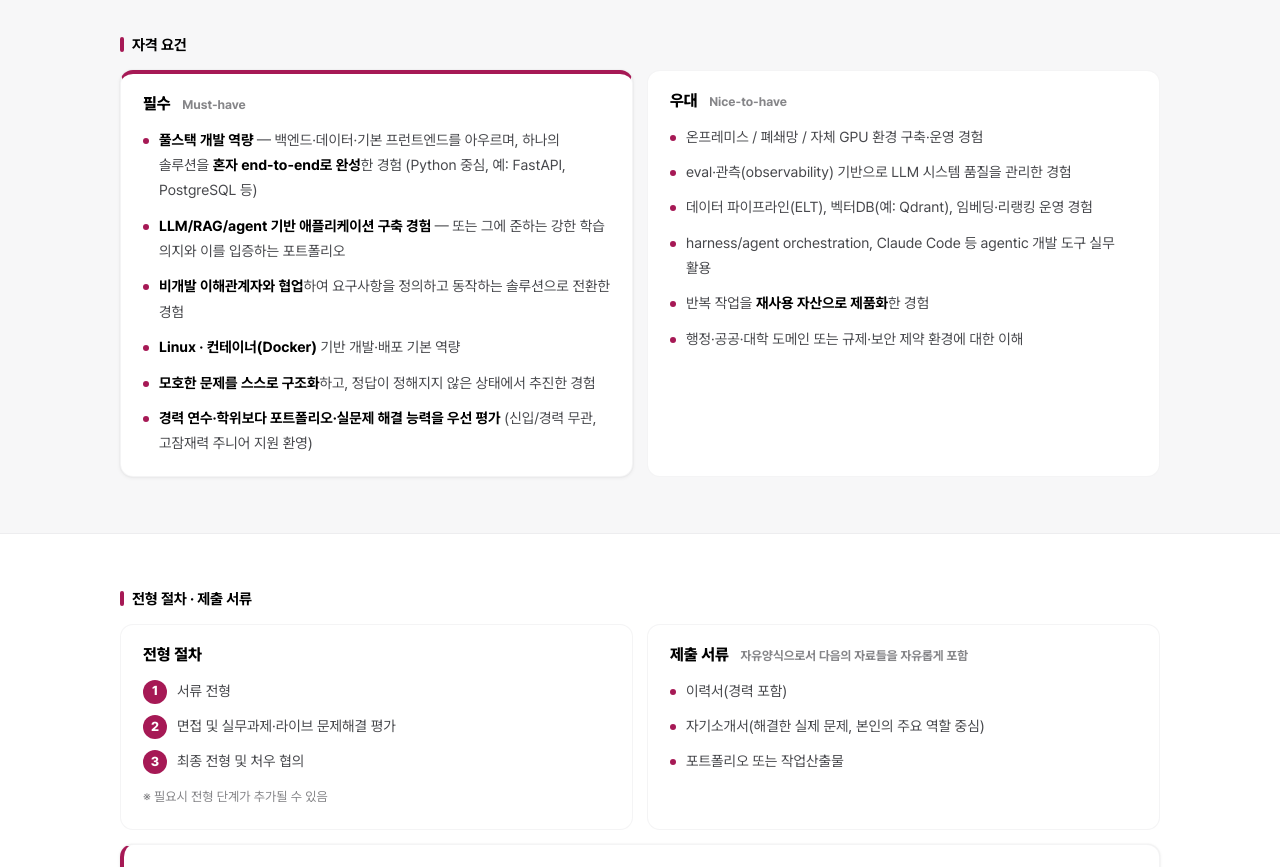
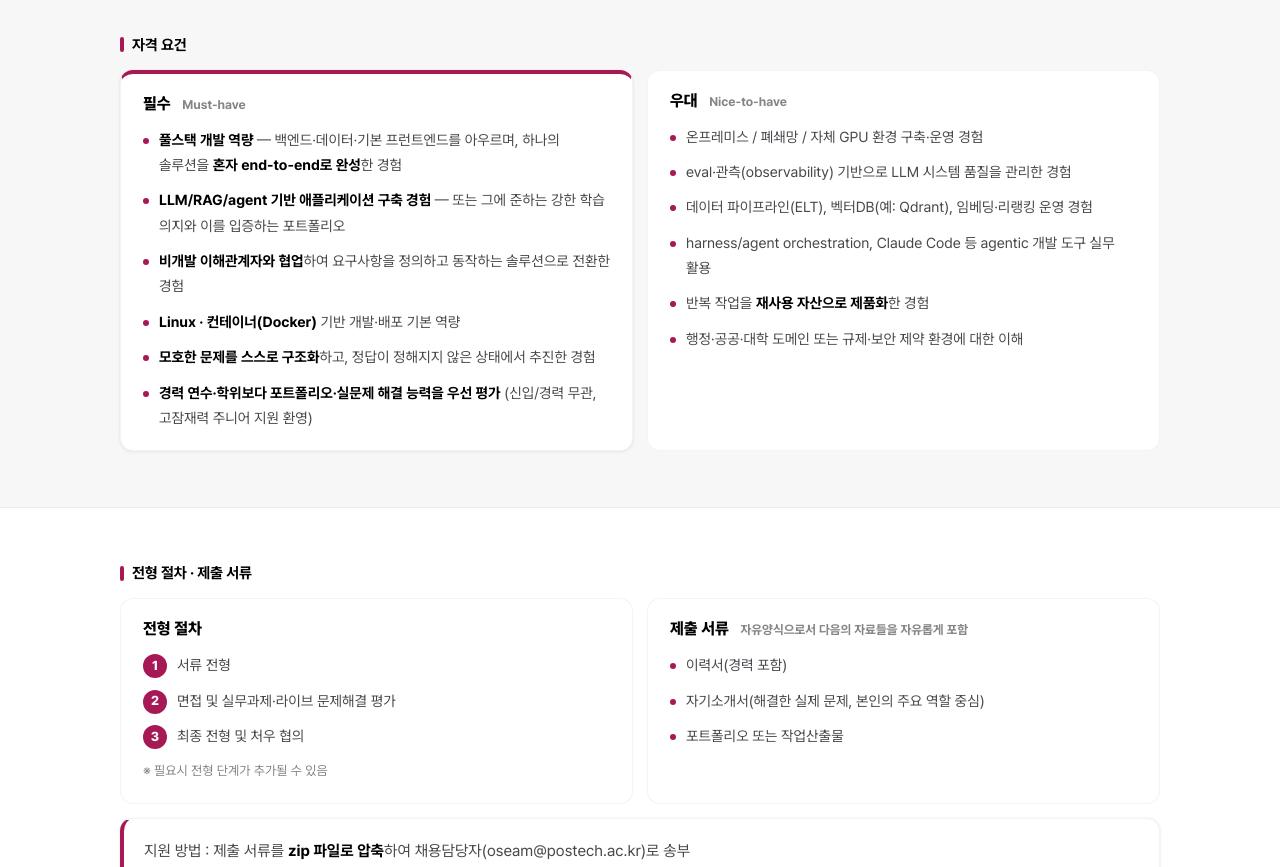
Before and after one commit to postechair/postechair.github.io, a Next.js app: page /recruit/ax-engineer in a window 1280 px wide. Shown: the part 1960-2827 px from the top of the page. Built offline with nearby package versions, Linux system fonts and the light colour scheme.

Commit message:
Drop tech stack examples from fullstack requirement
Co-Authored-By: Claude Fable 5 <noreply@anthropic.com>

```diff
--- a/app/recruit/ax-engineer/page.tsx
+++ b/app/recruit/ax-engineer/page.tsx
@@ -29,7 +29,7 @@ const DUTIES = [
 ] as const;
 
 const MUST = [
-  <><b>풀스택 개발 역량</b> — 백엔드·데이터·기본 프런트엔드를 아우르며, 하나의 솔루션을 <b>혼자 end-to-end로 완성</b>한 경험 (Python 중심, 예: FastAPI, PostgreSQL 등)</>,
+  <><b>풀스택 개발 역량</b> — 백엔드·데이터·기본 프런트엔드를 아우르며, 하나의 솔루션을 <b>혼자 end-to-end로 완성</b>한 경험</>,
   <><b>LLM/RAG/agent 기반 애플리케이션 구축 경험</b> — 또는 그에 준하는 강한 학습 의지와 이를 입증하는 포트폴리오</>,
   <><b>비개발 이해관계자와 협업</b>하여 요구사항을 정의하고 동작하는 솔루션으로 전환한 경험</>,
   <><b>Linux · 컨테이너(Docker)</b> 기반 개발·배포 기본 역량</>,
```
Also changed, not shown: 8 other files (tests, documents, lock files or other folders).
